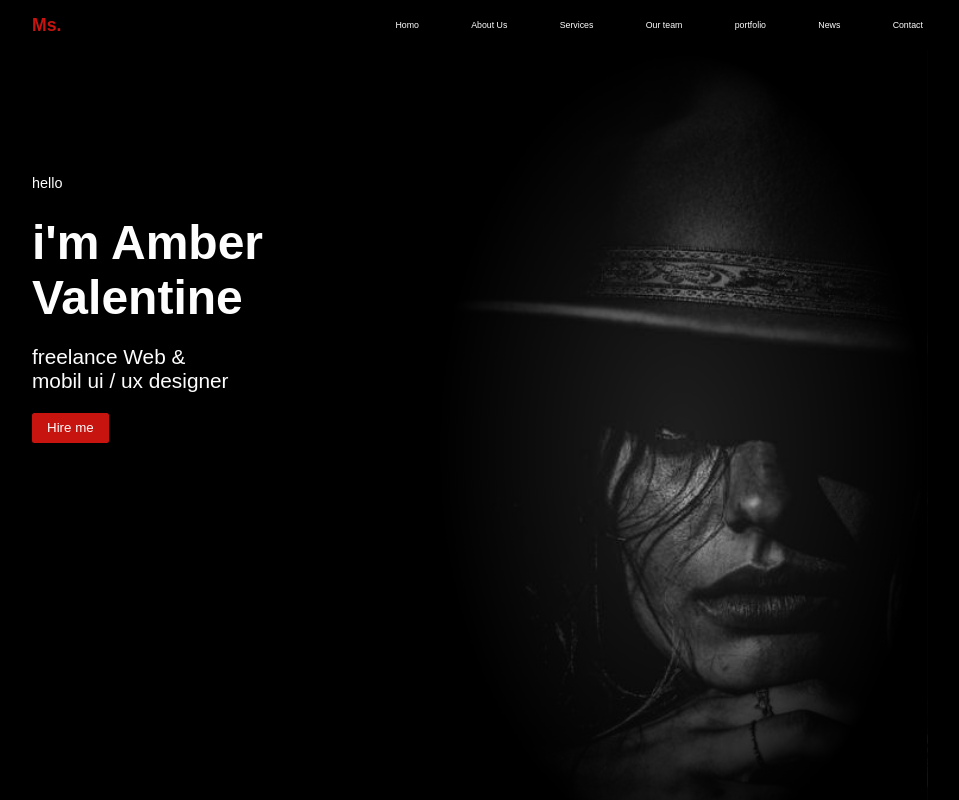
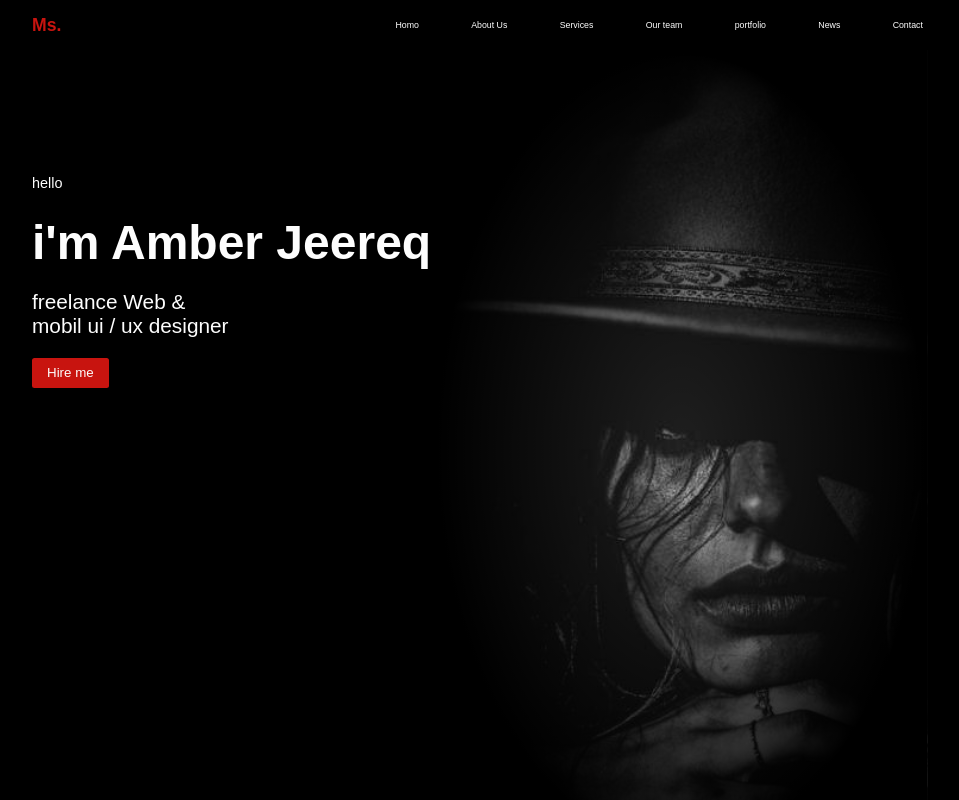
Before and after one commit to jeereq/amber, a plain HTML site: page index.html in a window 1280 px wide. Shown: the top 800 px of the page, without its empty margins (160-1119 px from the left). Drawn offline with Linux system fonts and the light colour scheme.

Commit message:
Update index.html

```diff
--- a/index.html
+++ b/index.html
@@ -63,7 +63,7 @@ Homo
                     hello
                 </p>
                 <h2>
-                    i'm Amber Valentine
+                    i'm Amber Jeereq
                 </h2>
                 <p>
                     freelance Web &
```
